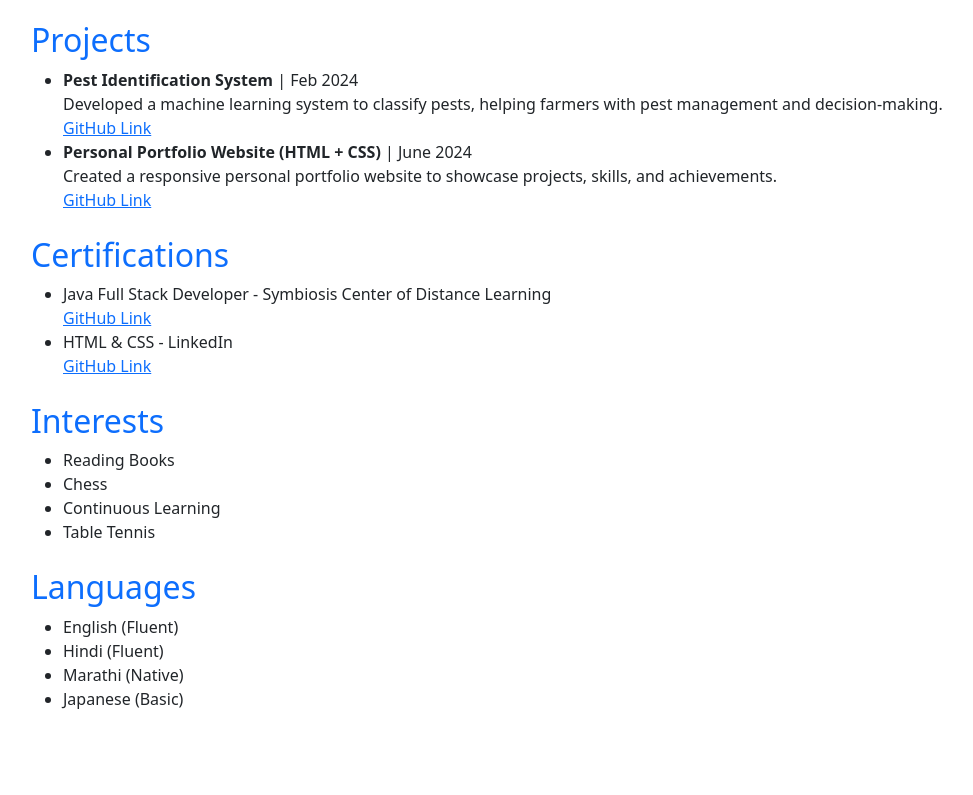
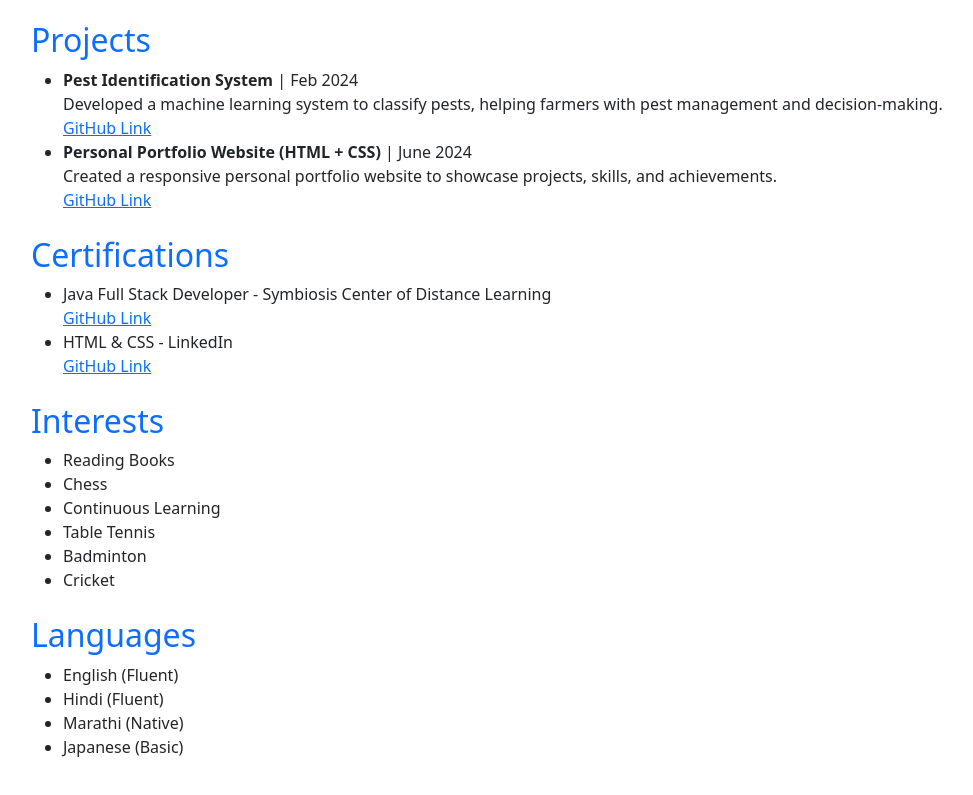
Before and after one commit to TejasPathare1712/FirstWebsite, a plain HTML site: page index.html in a window 1280 px wide. Shown: the part 1018-1813 px from the top of the page, without its empty margins (51-1024 px from the left). Before the commit the page ends 1777 px from the top, so only its background shows below. Drawn offline with nearby package versions, Linux system fonts and the light colour scheme.

Commit message:
some list is added

```diff
--- a/index.html
+++ b/index.html
@@ -97,6 +97,8 @@
                 <li>Chess</li>
                 <li>Continuous Learning</li>
                 <li>Table Tennis</li>
+                <li>Badminton</li>
+                <li>Cricket </li>
             </ul>
         </section>
 
```
